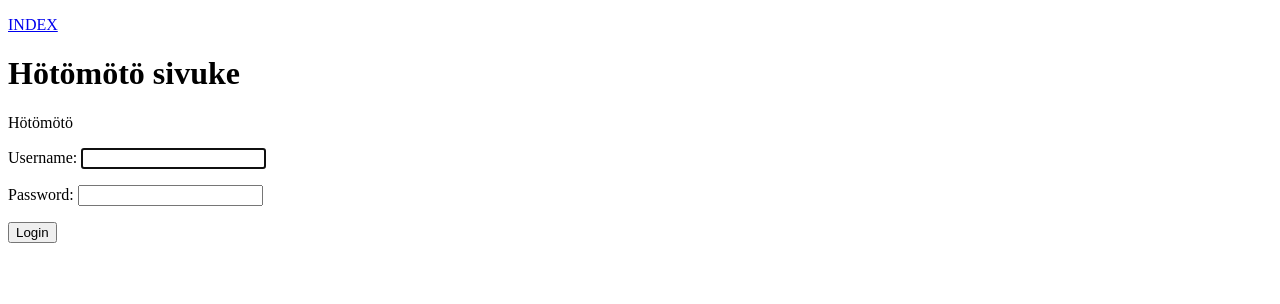
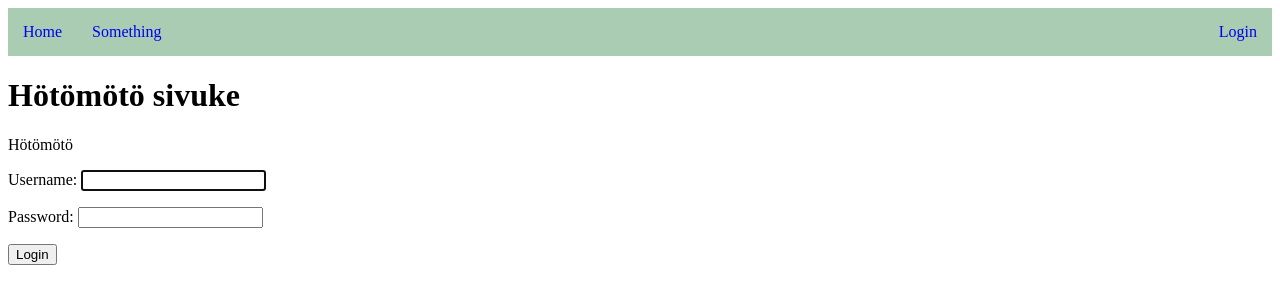
Before and after one commit to PutkisDude/Django-HH-2022, a Django app: page /accounts/login/ in a window 1280 px wide. Shown: the top 304 px of the page. Run offline with Django 3.2, Linux system fonts and the light colour scheme.

Commit message:
base html with static css

```diff
--- /dev/null
+++ b/putkome/assets/css/base.css
@@ -0,0 +1,23 @@
+nav ul {
+	list-style-type: none;
+	margin: 0;
+	padding: 0;
+	overflow: hidden;
+	background-color: #a9ccb3;
+}
+
+nav li {
+	display: inline;
+}
+
+nav li a {
+	float: left;
+	display: block;
+	text-align: center;
+	text-decoration: none;
+	padding: 15px;
+}
+
+.nav-right {
+	float: right;
+ }
--- a/putkome/login/templates/registration/login.html
+++ b/putkome/login/templates/registration/login.html
@@ -5,5 +5,5 @@
 		{{ form.as_p }}
 		{% csrf_token %}
 		<input type="submit" value="Login">
-	<form>
+	</form>
 {% endblock %}
--- a/putkome/putkome/settings.py
+++ b/putkome/putkome/settings.py
@@ -15,8 +15,12 @@ import os
 
 # Build paths inside the project like this: BASE_DIR / 'subdir'.
 BASE_DIR = Path(__file__).resolve().parent.parent
+
 STATIC_ROOT = os.path.join(BASE_DIR, 'static/')
 
+STATICFILES_DIRS = (
+    os.path.join(BASE_DIR, 'assets/'),
+)
 # Quick-start development settings - unsuitable for production
 # See https://docs.djangoproject.com/en/3.2/howto/deployment/checklist/
 
@@ -121,6 +125,7 @@ USE_TZ = True
 
 STATIC_URL = '/static/'
 
+
 # Default primary key field type
 # https://docs.djangoproject.com/en/3.2/ref/settings/#default-auto-field
 
--- a/putkome/templates/base.html
+++ b/putkome/templates/base.html
@@ -4,11 +4,21 @@
 		<meta charset="UTF-8">
 		<meta name="author" content="Putkis">
 		<meta name="viewport" content="width=device-width, initial-scale=1.0">
-		<title>Otsake</title>
+		<title>The Djangoproject</title>
+		{% load static %}
+		<link rel="stylesheet" href="{% static 'css/base.css' %}">
 	</head>
 	<body>
 		<nav>
-			<p><a href="/">INDEX</a>
+			<ul>
+				<li><a href="#home">Home</a></li>
+				<li><a href="#something">Something</a></li>
+				{% if user.is_authenticated %}
+					<li class="nav-right"><a href="#Login">Logout</a></li>
+				{% else %}
+					<li class="nav-right"><a href="#logout">Login</a></li>
+				{% endif %}
+			</ul>
 		</nav>
 		<h1>Hötömötö sivuke</h1>
 		<p> Hötömötö</p>
```
